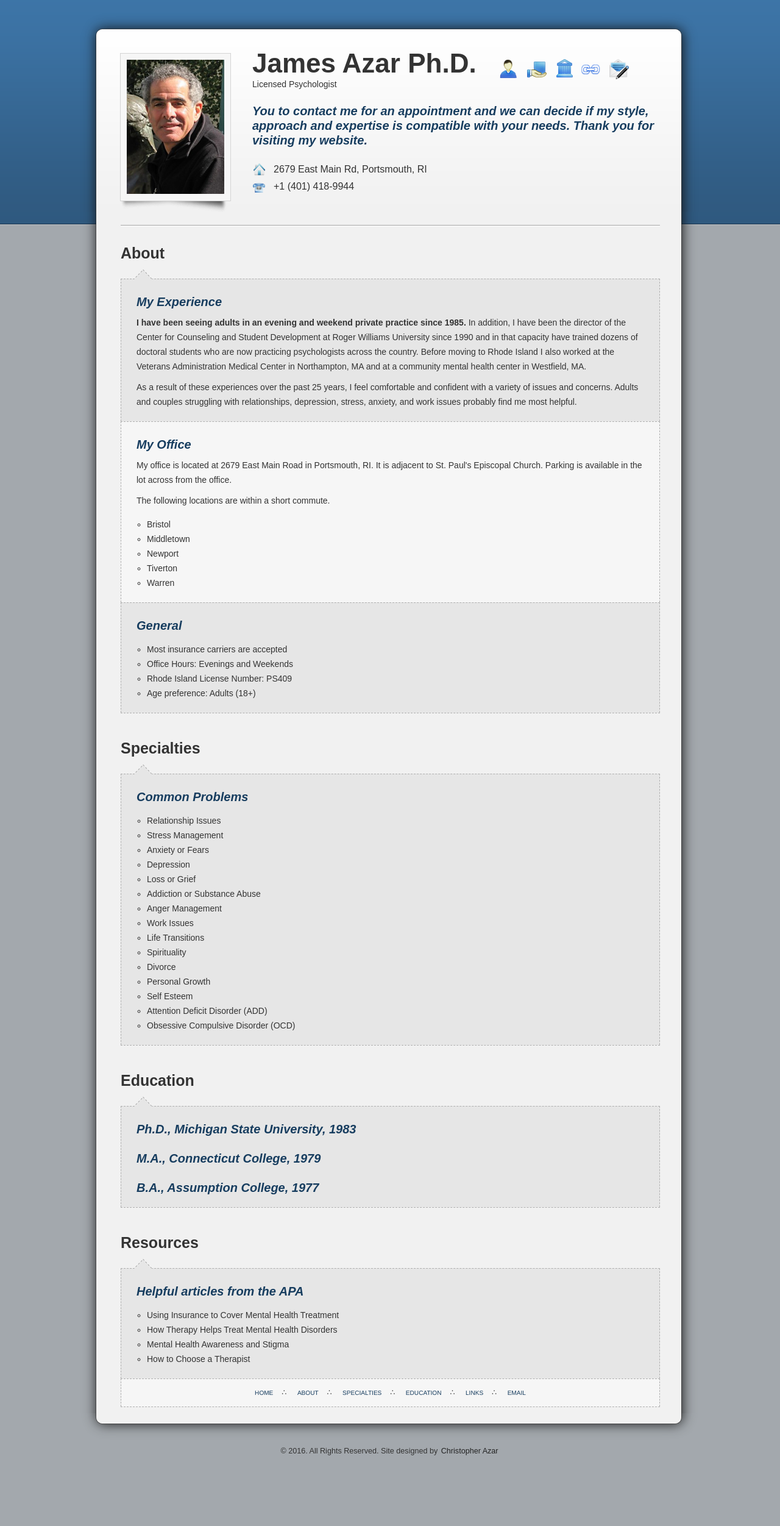
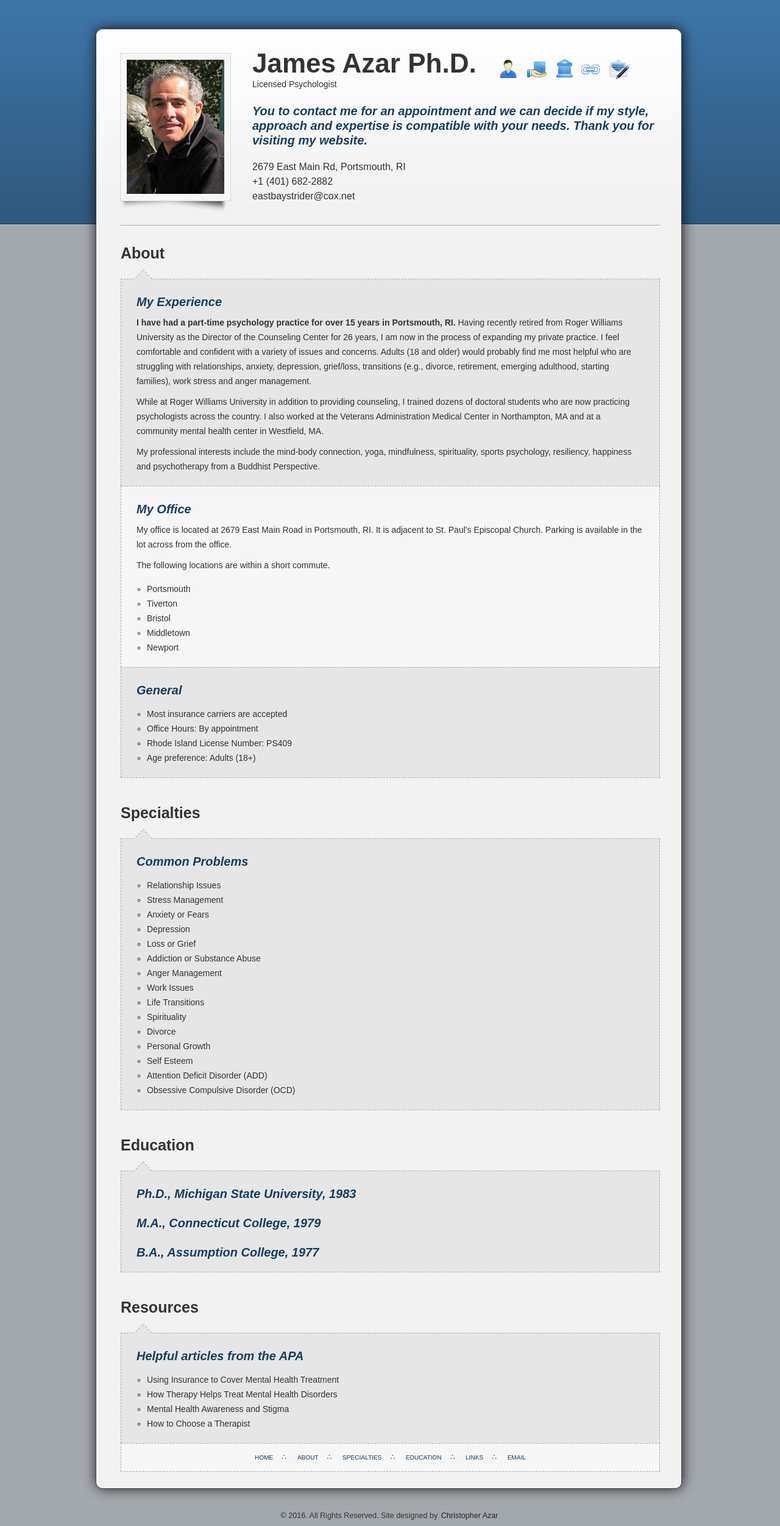
Before and after one commit to ReptarAzar/reptarazar.github.io, a Jekyll site: the page JamesAzar/index.html, which Jekyll copies as it is, in a window 1280 px wide. Shown: the whole page at 61% size. Built offline with Jekyll 4.4.1, drawn with Linux system fonts in a browser that asks for light colours; before the commit the page ends 2397 px from its top, so only the background shows below that.

Commit message:
Changes to dad's site

```diff
--- a/JamesAzar/css/style.css
+++ b/JamesAzar/css/style.css
@@ -39,7 +39,7 @@ a { color:#333; text-decoration:none; }
 
 #top-content .top-description { font-family: Arial, Helvetica, sans-serif; font-size:19px; font-weight:normal; margin-top:10px; margin-bottom:15px; }
 
-
+#top-content .info { margin: 0; }
 
 #top-content .address { background: url(../img/icons-sprite.png) 0 -473px no-repeat; display:block; overflow: hidden; padding:4px 0 0 35px; margin:0; }
 #top-content .phone { background: url(../img/icons-sprite.png) 0 -62px no-repeat; display:block; overflow: hidden; padding:4px 0 0 35px; margin:0; }
--- a/JamesAzar/index.html
+++ b/JamesAzar/index.html
@@ -14,11 +14,15 @@
          <h1 id="top">James Azar Ph.D.</h1>
          Licensed Psychologist </h1>
          <h3 style="margin: 20px 0;">You to contact me for an appointment and we can decide if my style, approach and expertise is compatible with your needs. Thank you for visiting my website. </h3>
-         <h4 class="address"> 2679 East Main Rd, Portsmouth, RI
+         <h4 class="info">
+            2679 East Main Rd, Portsmouth, RI
             </a>
          </h4>
-         <h4 class="phone">
-          +1 (401) 418-9944
+         <h4 class="info">
+          +1 (401) 682-2882
+         </h4>
+         <h4 class="info">
+          eastbaystrider@cox.net
          </h4>
          <h4 class="mail"><a href="mailto:james.azar.ph.d@gmail.com?subject=Contact%20from%20JamesAzar.com"></a></h4>
          <ul class="controls">
@@ -52,11 +56,15 @@
             <li>
                <h3> My Experience</h3>
                <p class="description">
-                  <strong>I have been seeing adults in an evening and weekend private practice since 1985.</strong>
-                  In addition, I have been the director of the Center for Counseling and Student Development at Roger Williams University since 1990 and in that capacity have trained dozens of doctoral students who are now practicing psychologists across the country.  Before moving to Rhode Island I also worked at the Veterans Administration Medical Center in Northampton, MA and at a community mental health center in Westfield, MA.
-               </p>
-               <p class="description">
-                  As a result of these experiences over the past 25 years, I feel comfortable and confident with a variety of issues and concerns.  Adults and couples struggling with relationships, depression, stress, anxiety, and work issues probably find me most helpful.
+                 <strong>I have had a part-time psychology practice for over 15 years in Portsmouth, RI.</strong> Having recently retired from Roger Williams University as the Director of the Counseling Center for 26 years, I am now in the process of expanding my private practice. I feel comfortable and confident with a variety of issues and concerns. Adults (18 and older) would probably find me most helpful who are struggling with relationships, anxiety, depression, grief/loss, transitions (e.g., divorce, retirement, emerging adulthood, starting families), work stress and anger management.
+              </p>
+              <p class="description">
+               While at Roger Williams University in addition to providing counseling, I trained dozens of doctoral students who are now practicing psychologists across the country. I also worked at the Veterans Administration Medical Center in Northampton, MA and at a community mental health center in Westfield, MA.
+              </p>
+              <p class="description">
+               My professional interests include the mind-body connection, yoga, mindfulness, spirituality, sports psychology, resiliency, happiness and psychotherapy from a Buddhist Perspective.
+              </p>
+
                </p>
             </li>
             <li>
@@ -68,11 +76,11 @@
                   The following locations are within a short commute.
                </p>
                <ul>
+                  <li>Portsmouth</li>
+                  <li>Tiverton</li>
                   <li>Bristol</li>
                   <li>Middletown</li>
                   <li>Newport</li>
-                  <li>Tiverton</li>
-                  <li>Warren</li>
                </ul>
             </li>
             <li>
@@ -80,7 +88,7 @@
                <br>
                <ul>
                   <li>Most insurance carriers are accepted</li>
-                  <li>Office Hours: Evenings and Weekends                         </li>
+                  <li>Office Hours: By appointment </li>
                   <li>Rhode Island License Number: PS409</li>
                   <li>Age preference: Adults (18+) </li>
                </ul>
```
